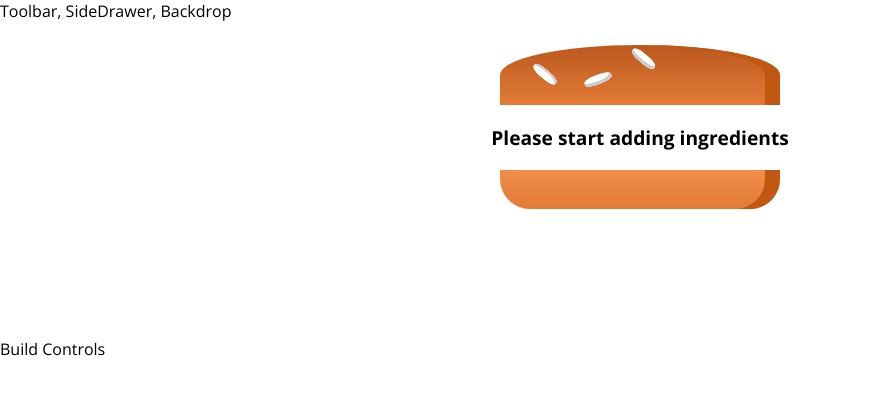
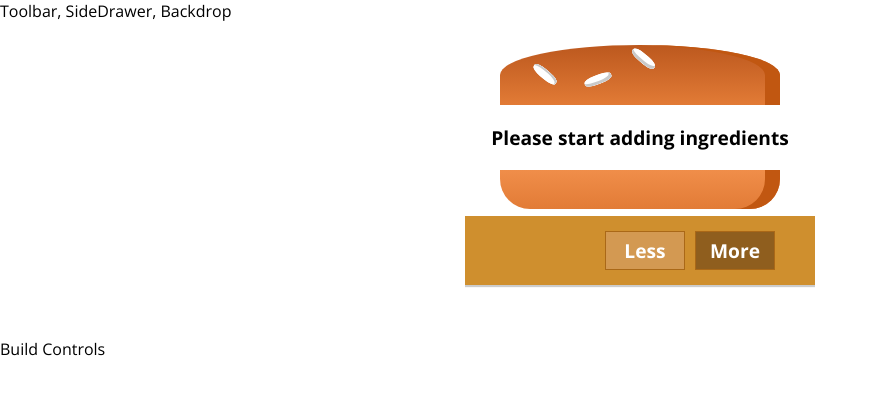
Before and after one commit to David-mwendwa/Burger-Builder, a React app: page / in a window 1280 px wide. Shown: the top 394 px of the page, without its empty margins (0-878 px from the left). Built offline with nearby package versions, Linux system fonts and the light colour scheme.

Commit message:
feat: add BuildControls and BuildControl components
Created BuildControls so the user would control which ingredients a burger should have or not have. This would nest BuldControl component.

```diff
--- /dev/null
+++ b/src/components/Burger/BuildControls/BuildControl/BuildControl.css
@@ -0,0 +1,58 @@
+.BuildControl {
+  display: flex;
+  justify-content: space-between;
+  align-items: center;
+  margin: 5px 0;
+}
+
+.BuildControl button {
+  display: block;
+  font: inherit;
+  padding: 5px;
+  margin: 0 5px;
+  width: 80px;
+  border: 1px solid #aa6817;
+  cursor: pointer;
+  outline: none;
+}
+
+.BuildControl button:disabled {
+  background-color: #ac9980;
+  border: 1px solid #7e7365;
+  color: #ccc;
+  cursor: default;
+}
+
+.BuildControl button:hover:disabled {
+  background-color: #ac9980;
+  color: #ccc;
+  cursor: not-allowed;
+}
+
+.Label {
+  padding: 10px;
+  font-weight: bold;
+  width: 80px;
+}
+
+.BuildControl .Less {
+  background-color: #d39952;
+  color: white;
+}
+
+.BuildControl .More {
+  background-color: #8f5e1e;
+  color: white;
+}
+
+.BuildControl .Less:hover,
+.BuildControl .Less:active {
+  background-color: #daa972;
+  color: white;
+}
+
+.BuildControl .More:hover,
+.BuildControl .More:active {
+  background-color: #99703f;
+  color: white;
+}
--- /dev/null
+++ b/src/components/Burger/BuildControls/BuildControl/BuildControl.js
@@ -0,0 +1,13 @@
+import React from 'react';
+
+import classes from './BuildControl.css'
+
+const BuildControl = ({ label }) => (
+  <div className={classes.BuildControl}>
+    <div className={classes.Label}>{label}</div>
+    <button className={classes.Less}>Less</button>
+    <button className={classes.More}>More</button>
+  </div>
+);
+
+export default BuildControl;
--- /dev/null
+++ b/src/components/Burger/BuildControls/BuildControls.css
@@ -0,0 +1,10 @@
+.BuildControls {
+  width: 100%;
+  background-color: #CF8F2E;
+  display: flex;
+  flex-flow: column;
+  align-items: center;
+  box-shadow: 0 2px 1px #ccc;
+  margin: auto;
+  padding: 10px 0;
+}
--- /dev/null
+++ b/src/components/Burger/BuildControls/BuildControls.js
@@ -0,0 +1,13 @@
+import React from 'react';
+
+import BuildControl from './BuildControl/BuildControl'
+
+import classes from './BuildControls.css'
+
+const BuildControls = (props) => (
+  <div className={classes.BuildControls}>
+    <BuildControl />
+  </div>
+)
+
+export default BuildControls
--- a/src/components/Burger/Burger.js
+++ b/src/components/Burger/Burger.js
@@ -1,6 +1,7 @@
 import React from 'react';
 
 import { BurgerIngredient } from './BurgerIngredient/BurgerIngredient';
+import BuildControls from './BuildControls/BuildControls'
 
 import classes from './Burger.css';
 
@@ -19,6 +20,7 @@
       <BurgerIngredient type="bread-top" />
       {transformedIngredients}
       <BurgerIngredient type="bread-bottom" />
+      <BuildControls />
     </div>
   );
 };
```
